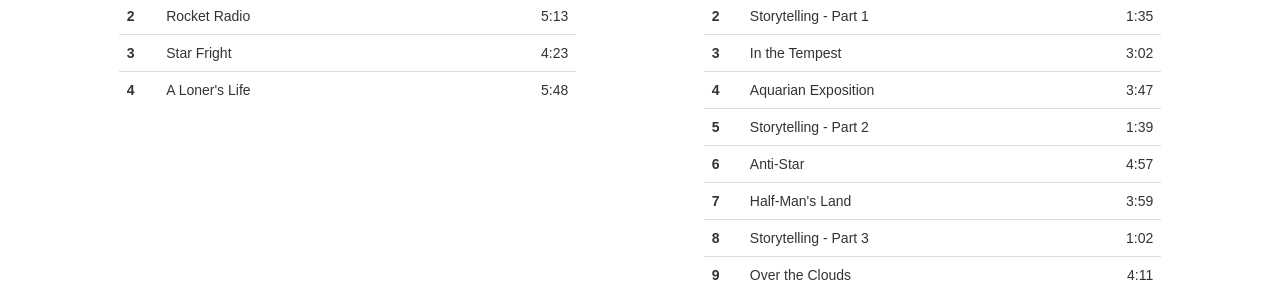
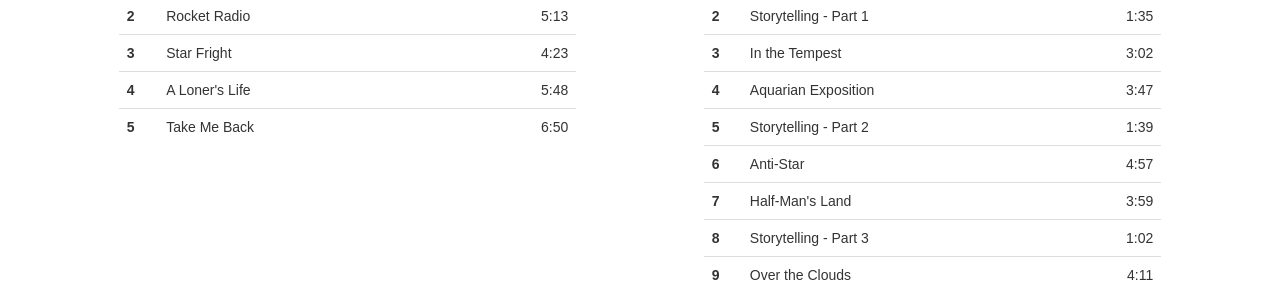
Before and after one commit to noahsarkmusic/noahsarkmusic.github.io, a Jekyll site: the page built from music/index.html, in a window 1280 px wide. Shown: the part 759-1057 px from the top of the page. Built offline with Jekyll 4.4.1, drawn with Linux system fonts in a browser that asks for light colours; some web fonts are replaced.

Commit message:
New track

```diff
--- a/_data/tracks.yml
+++ b/_data/tracks.yml
@@ -94,6 +94,10 @@ rocketradio:
     title: A Loner's Life
     length: "5:48"
 
+  - number: 5
+    title: Take Me Back
+    length: "6:50"
+
 #  - number: 1
 #    title: I Don't Need No Technology
 #    length: "5:04"
```
